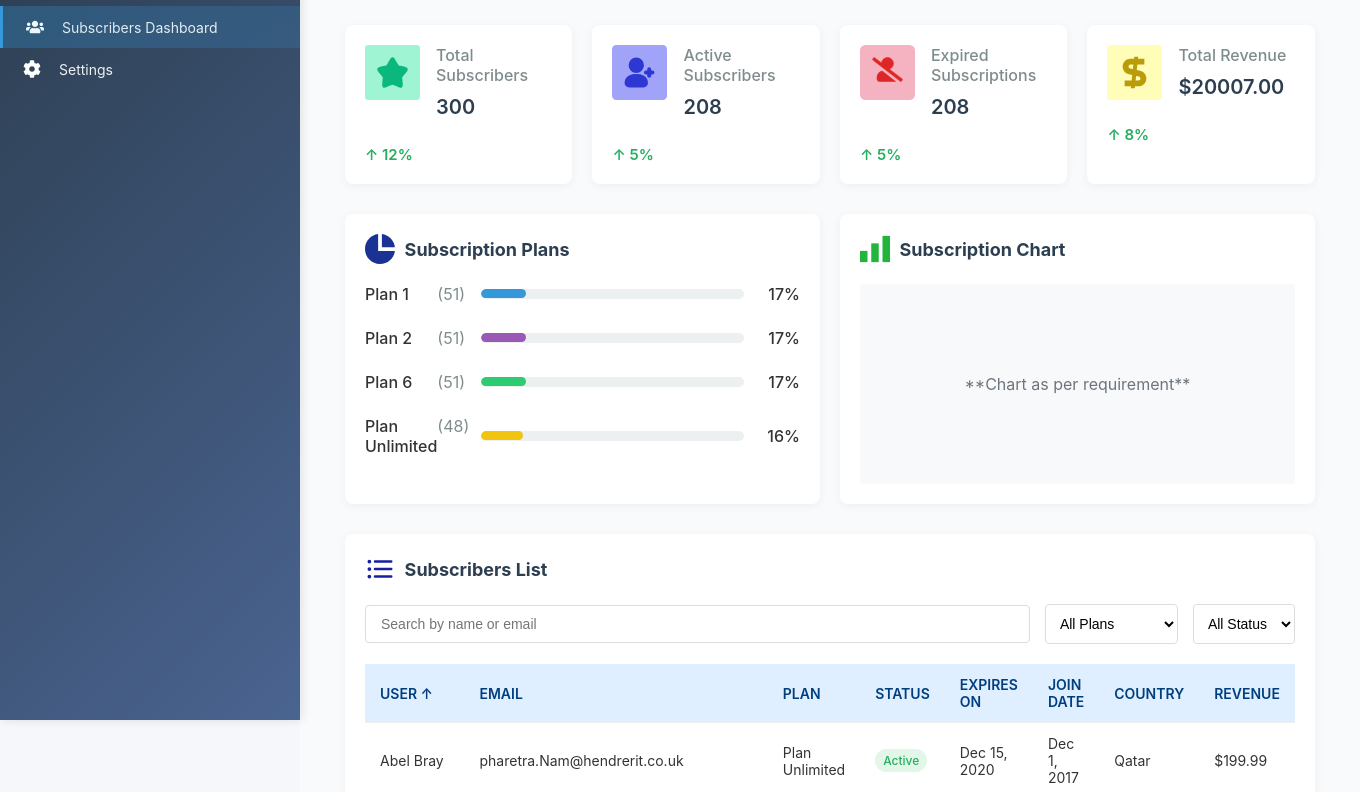
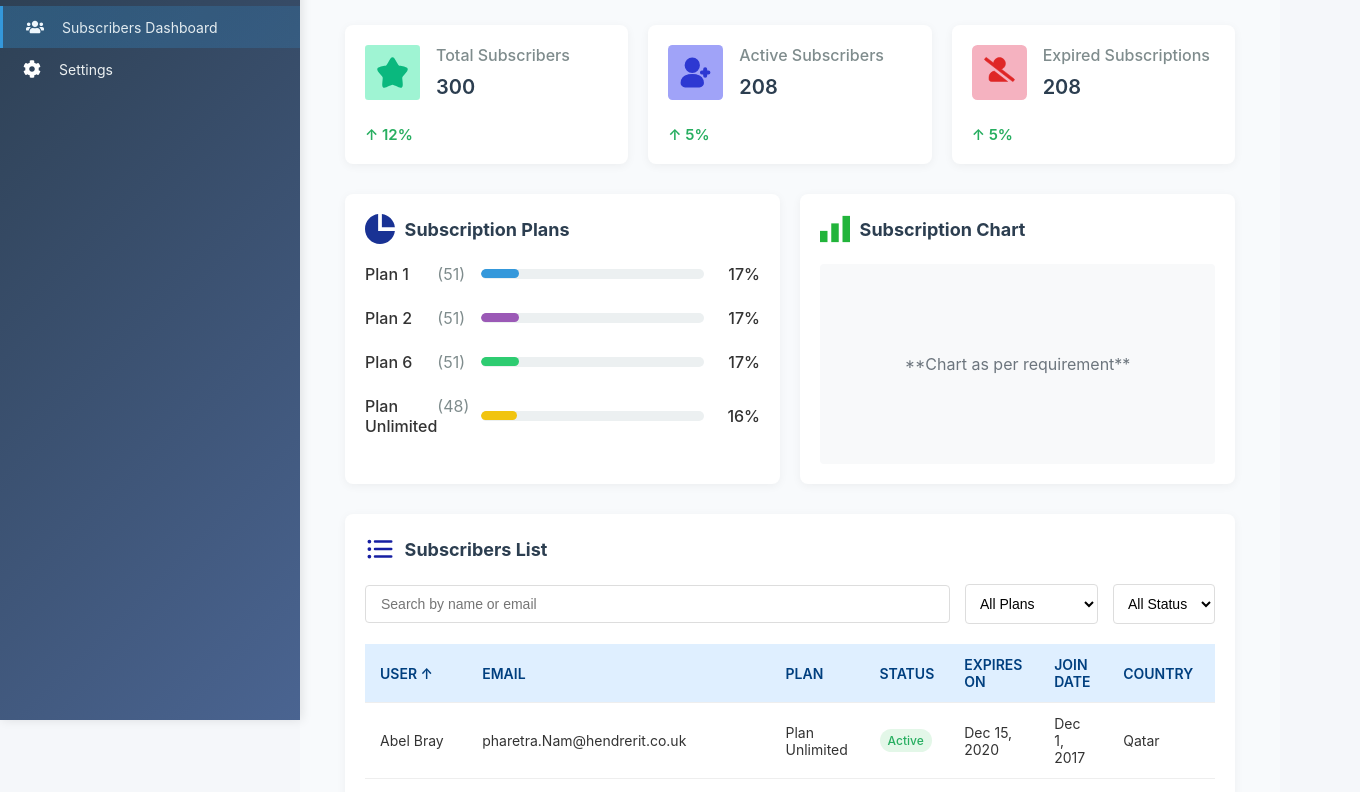
Before and after one commit to iamsujanstha/subscriber-dashboard, a React (Vite) app: page / in a window 1280 px wide. Shown: the part 80-872 px from the top of the page, 1360 px wide, since content can reach past the window. Built offline with nearby package versions, Linux system fonts and the light colour scheme.

Commit message:
perf: optimze the code by reducing mounting functions

```diff
--- a/src/pages/subscribers-dashboard/SubscribersDashboard.tsx
+++ b/src/pages/subscribers-dashboard/SubscribersDashboard.tsx
@@ -8,8 +8,8 @@ import type { SortDirection, SortField, Subscriber, SubscriptionPlan } from '@/t
 import { useDebounce } from '@/hooks/useDebounce';
 import { getCombinedSubscribers } from '@/services/subscribers.service';
 import Select from '@/components/ui/select/Select';
-import { removeUrlParam, resetUrlParams, updateUrlParam } from '@/utils/url';
-import { barChartIcon, dollarIcon, listIcon, pieChartIcon, SubscriptionIcon, userPlusIcon, userSlashIcon } from '@/assets';
+import { resetUrlParams } from '@/utils/url';
+import { barChartIcon, listIcon, pieChartIcon, SubscriptionIcon, userPlusIcon, userSlashIcon } from '@/assets';
 
 
 const SubscribersDashboard: React.FC = () => {
@@ -39,13 +39,6 @@ const SubscribersDashboard: React.FC = () => {
     loadData();
   }, []);
 
-  useEffect(function updateUrlOnPageNoChange() {
-    if (pageNumber > 1) {
-      updateUrlParam('page', String(pageNumber));
-    } else {
-      removeUrlParam('page');
-    }
-  }, [pageNumber]);
 
   useEffect(function syncPageNoWithUrl() {
     const params = new URLSearchParams(window.location.search);
@@ -85,9 +78,6 @@ const SubscribersDashboard: React.FC = () => {
         case 'joinDate':
           comparison = a.joinDate.getTime() - b.joinDate.getTime();
           break;
-        case 'revenue':
-          comparison = a.revenue - b.revenue;
-          break;
         default:
           comparison = 0;
       }
@@ -107,11 +97,10 @@ const SubscribersDashboard: React.FC = () => {
   }, [sortField]);
 
 
-  const { totalSubscribers, activeSubscribers, totalRevenue } = useMemo(() => {
+  const { totalSubscribers, activeSubscribers } = useMemo(() => {
     return {
       totalSubscribers: subscribers.length,
       activeSubscribers: subscribers.filter(s => s.status === 'Active').length,
-      totalRevenue: subscribers.reduce((sum, sub) => sum + sub.revenue, 0)
     };
   }, [subscribers]);
 
@@ -162,13 +151,6 @@ const SubscribersDashboard: React.FC = () => {
           trend="up"
           trendValue="5%"
           icon={userSlashIcon}
-        />
-        <StatsCard
-          title="Total Revenue"
-          value={`$${totalRevenue.toFixed(2)}`}
-          trend="up"
-          trendValue="8%"
-          icon={dollarIcon}
         />
       </div>
 
--- a/src/pages/subscribers-dashboard/components/subscriber-list/SubscriberList.tsx
+++ b/src/pages/subscribers-dashboard/components/subscriber-list/SubscriberList.tsx
@@ -87,7 +87,6 @@ const SubscriberList: React.FC<SubscriberListProps> = ({
                 <td>{formatDate(subscriber.expiresOn)}</td>
                 <td>{formatDate(subscriber.joinDate)}</td>
                 <td>{subscriber.country}</td>
-                <td>${subscriber.revenue.toFixed(2)}</td>
               </tr>
             ))
           ) : (
--- a/src/pages/subscribers-dashboard/subscribers.schema.ts
+++ b/src/pages/subscribers-dashboard/subscribers.schema.ts
@@ -21,6 +21,5 @@ export const SubscriberListCols = [
   { label: 'STATUS', field: 'status' },
   { label: 'EXPIRES ON', field: 'expiresOn' },
   { label: 'JOIN DATE', field: 'joinDate' },
-  { label: 'COUNTRY', field: 'country' },
-  { label: 'REVENUE', field: 'revenue' }
+  { label: 'COUNTRY', field: 'country' }
 ]
--- a/src/services/subscribers.service.ts
+++ b/src/services/subscribers.service.ts
@@ -14,8 +14,6 @@ export const getCombinedSubscribers = (): Subscriber[] => {
     const expiresOn = new Date(sub.expires_on);
     const status = user?.active ? 'Active' : 'Expired';
 
-    const revenue = calculateRevenue(sub.package);
-
     return {
       id: sub.id.toString(),
       name: user ? `${user.first_name} ${user.last_name}` : `User ${sub.user_id}`,
@@ -24,21 +22,7 @@ export const getCombinedSubscribers = (): Subscriber[] => {
       status,
       expiresOn,
       joinDate: user ? new Date(parseInt(user.join_date) * 1000) : new Date(),
-      country: user?.country || 'Unknown',
-      revenue
+      country: user?.country || 'Unknown'
     };
   });
 };
-
-//here I set assumption plan price.
-const calculateRevenue = (plan: SubscriptionPlan): number => {
-  const planPrices: Record<SubscriptionPlan, number> = {
-    'Plan 1': 9.99,
-    'Plan 2': 19.99,
-    'Plan3': 29.99,
-    'Plan 6': 49.99,
-    'Plan 12': 99.99,
-    'Plan Unlimited': 199.99
-  };
-  return planPrices[plan] || 0;
-};
--- a/src/types/subscriber.ts
+++ b/src/types/subscriber.ts
@@ -26,7 +26,6 @@ export interface Subscriber {
   expiresOn: Date;
   joinDate: Date;
   country: string;
-  revenue: number;
 }
 
 export type SortField = 'name' | 'email' | 'plan' | 'status' | 'expiresOn' | 'joinDate' | 'revenue';
```
